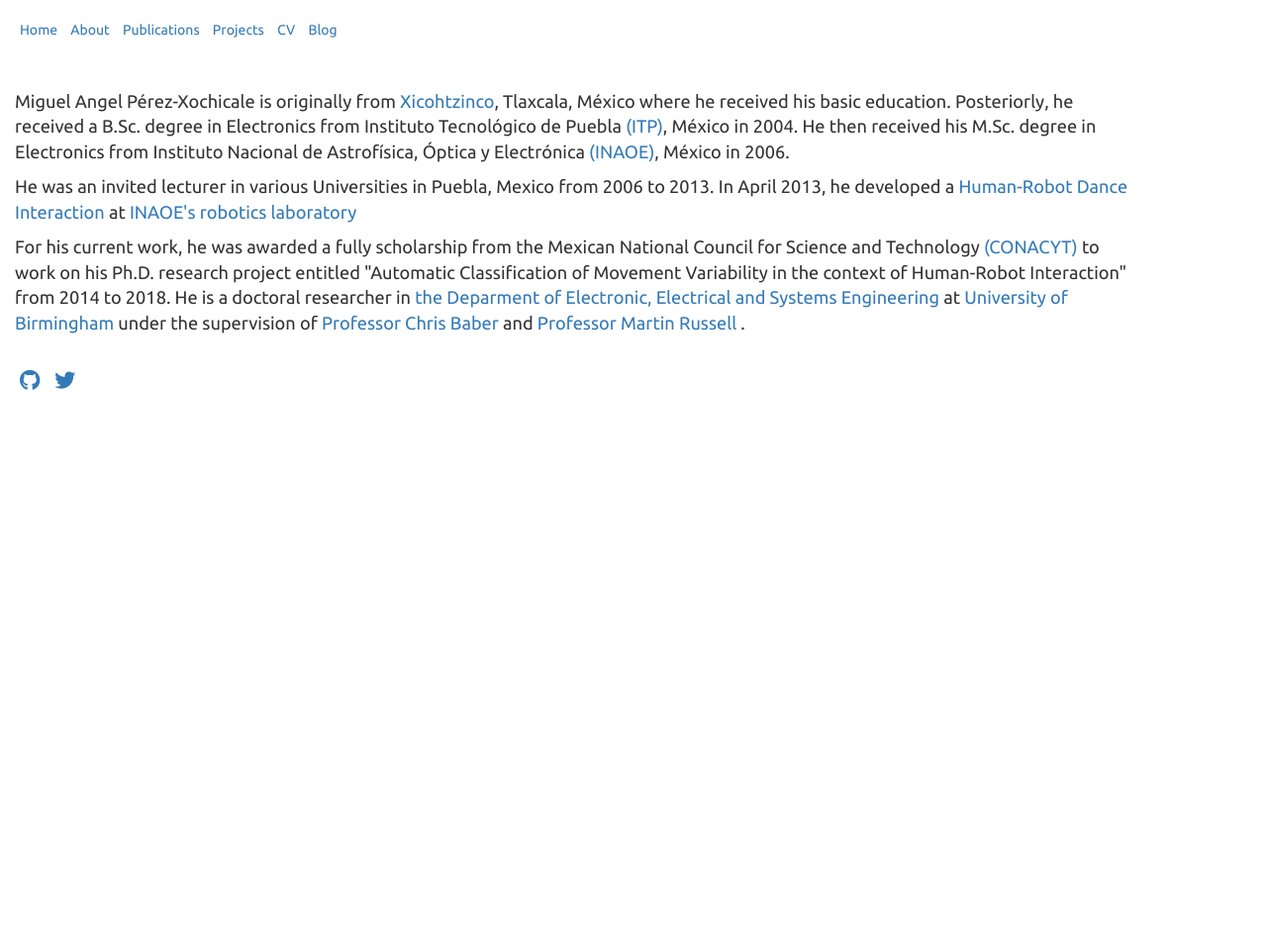
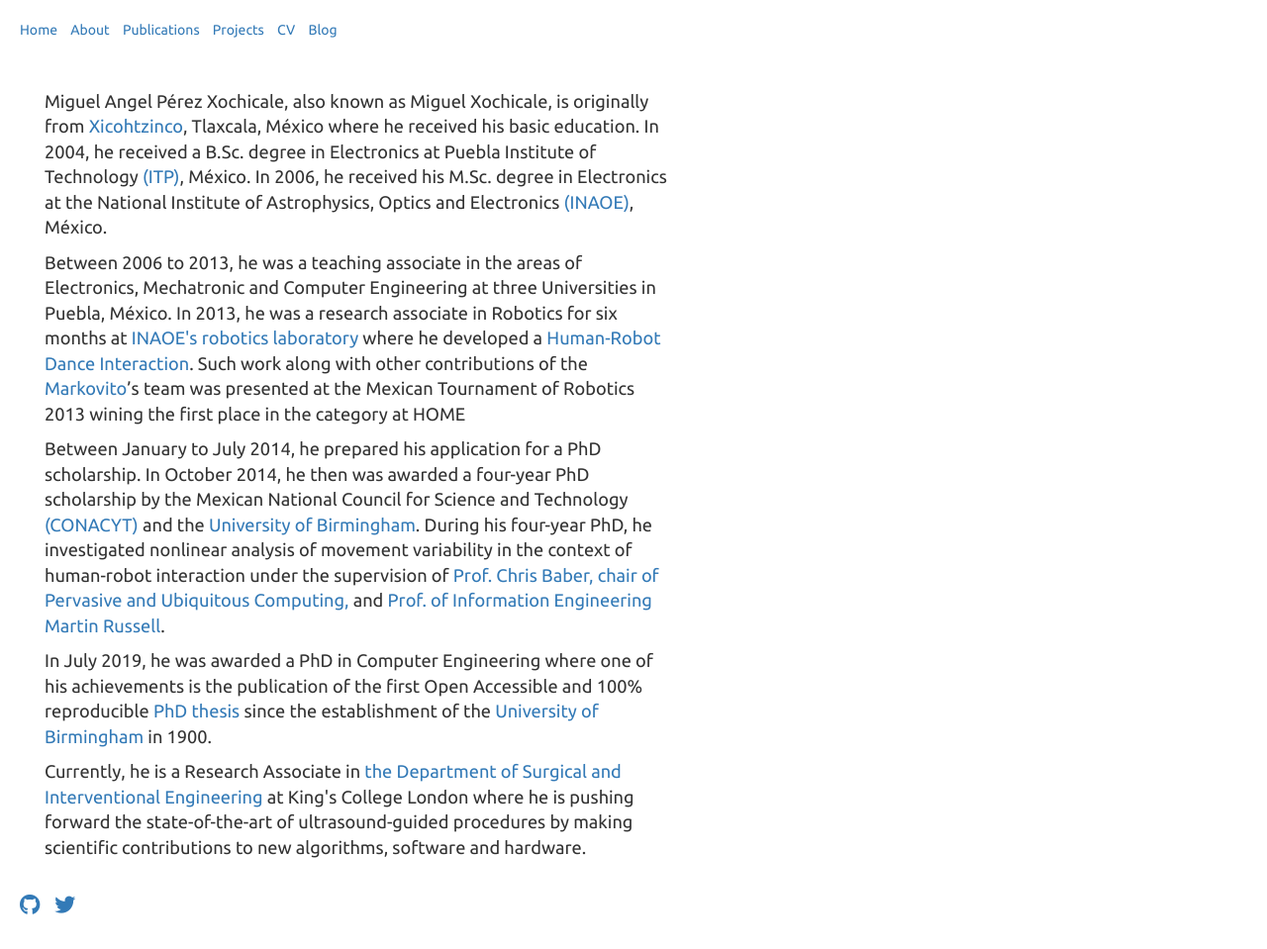
Before and after one commit to mxochicale/mxochicale.github.io, a Jekyll site: the page built from about/index.html, in a window 1280 px wide. Shown: the whole page at 99% size. Built offline with Jekyll 4.4.1, drawn with Linux system fonts in a browser that asks for light colours; nearby versions of some CDN libraries; a style sheet for code colours, icons or effects is not loaded; before the commit the page ends 900 px from its top, so only the background shows below that.

Commit message:
updates about/index.html and polishes index.html

```diff
--- a/about/index.html
+++ b/about/index.html
@@ -2,36 +2,65 @@
 layout: default
 title:
 ---
-	<h1>{{ page.title }}</h1>
-<div>
+<h2>{{ page.title }}</h2>
+
+<div class="container">
+<div class="col-sm-7">
 
 <p>
-Miguel Angel Pérez-Xochicale is originally from <a href="https://es.wikipedia.org/wiki/Xicohtzinco">Xicohtzinco</a>,
-Tlaxcala, México where he received his basic education.
-Posteriorly, he received a B.Sc. degree in Electronics from Instituto
-Tecnológico de Puebla <a href="http://148.208.231.5/portalitp/">(ITP)</a>, México in 2004.
-He then received his M.Sc. degree in Electronics from Instituto Nacional de Astrofísica, Óptica y Electrónica
-<a href="http://www.inaoep.mx/">(INAOE)</a>, México in 2006.
+    Miguel Angel Pérez Xochicale, also known as Miguel Xochicale, is originally from
+    <a href="https://es.wikipedia.org/wiki/Xicohtzinco">Xicohtzinco</a>,
+    Tlaxcala, México where he received his basic education.
+    In 2004, he received a B.Sc. degree in Electronics at
+    Puebla Institute of Technology <a href="http://www.puebla.tecnm.mx/portalitp/">(ITP)</a>, México.
+    In 2006, he received his M.Sc. degree in Electronics at the National Institute of Astrophysics, Optics and Electronics
+    <a href="http://www.inaoep.mx/">(INAOE)</a>, México.
 </p>
 
 <p>
-He was an invited lecturer in various Universities in Puebla, Mexico from 2006 to 2013.
-In April 2013, he developed a
-<a href="https://www.youtube.com/watch?v=Kw-lZam_qZI"> Human-Robot Dance Interaction </a>
- at <a href="http://ccc.inaoep.mx/grupos/robotica.php"> INAOE's robotics laboratory </a>
+    Between 2006 to 2013, he was a teaching associate
+    in the areas of Electronics, Mechatronic and Computer Engineering
+    at three Universities in Puebla, México.
+    In 2013, he was a research associate in Robotics for six months
+    at <a href="http://ccc.inaoep.mx/grupos/robotica.php"> INAOE's robotics laboratory</a>
+    where he developed a
+    <a href="https://www.youtube.com/watch?v=Kw-lZam_qZI">Human-Robot Dance Interaction</a>.
+    Such work along with other contributions of the
+    <a href="    http://robotic.inaoep.mx/~markovito">Markovito</a>’s team
+    was presented at the Mexican Tournament of Robotics 2013 wining
+    the first place in the category at HOME
 </p>
 
 <p>
-For his current work, he was awarded a fully scholarship from
-the Mexican National Council for Science and Technology <a href="http://www.conacyt.mx/">(CONACYT)</a>
-to work on his Ph.D. research project entitled "Automatic Classification of Movement Variability
-in the context of Human-Robot Interaction" from 2014 to 2018.
-He is a doctoral researcher in
-<a href="http://www.birmingham.ac.uk/schools/engineering/eese/index.aspx">the Deparment of Electronic, Electrical and Systems Engineering</a>
-at <a href="http://www.birmingham.ac.uk/index.aspx">University of Birmingham</a>
-under the supervision of <a href="http://www.birmingham.ac.uk/staff/profiles/eese/baber-chris.aspx"> Professor Chris Baber </a>
-and <a href="http://www.birmingham.ac.uk/staff/profiles/eese/russell-martin.aspx"> Professor Martin Russell </a>.
+    Between January to July 2014, he prepared his application for a
+    PhD scholarship. In October 2014, he then was awarded a four-year PhD scholarship
+    by the Mexican National Council for Science and Technology <a href="http://www.conacyt.mx/">(CONACYT)</a>
+    and the <a href="http://www.birmingham.ac.uk/index.aspx">University of Birmingham</a>.
+    During his four-year PhD, he investigated nonlinear analysis of movement
+    variability in the context of human-robot interaction under
+    the supervision of
+    <a href="http://www.birmingham.ac.uk/staff/profiles/eese/baber-chris.aspx"> Prof. Chris Baber, chair of Pervasive and Ubiquitous Computing, </a>
+    and <a href="http://www.birmingham.ac.uk/staff/profiles/eese/russell-martin.aspx"> Prof. of Information Engineering Martin Russell</a>.
 </p>
+
+<p>
+    In July 2019, he was awarded a PhD in Computer Engineering where
+    one of his achievements is the publication of the first Open Accessible and
+    100% reproducible <a href="https://mxochicale-phd.github.io/site/">PhD thesis</a>
+    since the establishment of the <a href="http://www.birmingham.ac.uk/index.aspx">University of Birmingham</a> in 1900.
+</p>
+
+<p>
+	Currently, he is a Research Associate in
+    <a href="https://www.kcl.ac.uk/bmeis/our-departments/surgical-interventional-engineering">the Department of Surgical and
+	Interventional Engineering</a>
+    at King's College London where
+	he is pushing forward the state-of-the-art of ultrasound-guided
+	procedures by making scientific contributions to new algorithms,
+	software and hardware.
+</p>
+
+</div>
 
 
 </div>
```
Also changed, not shown: index.html (+18 -29 lines).
